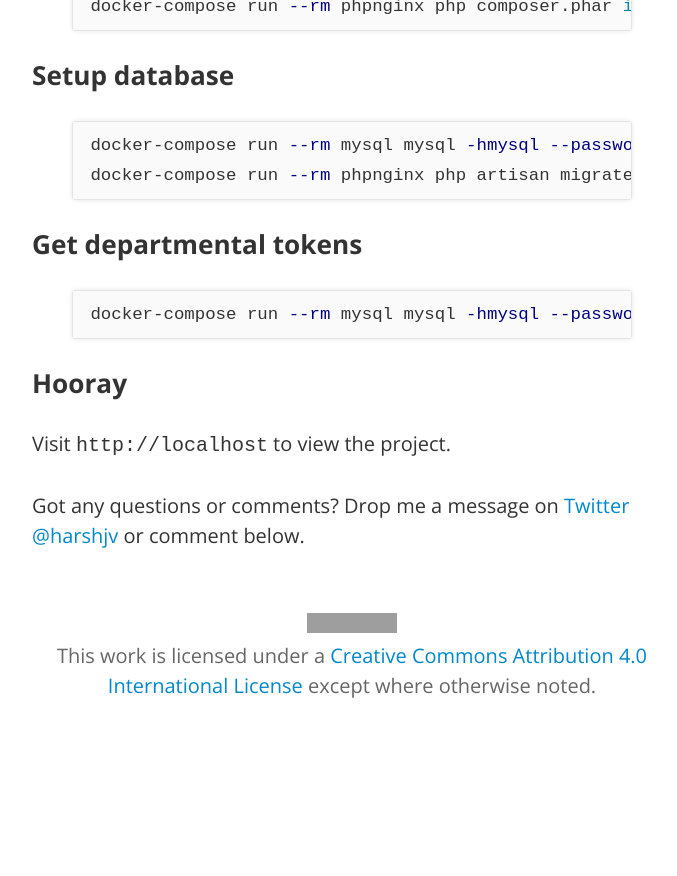
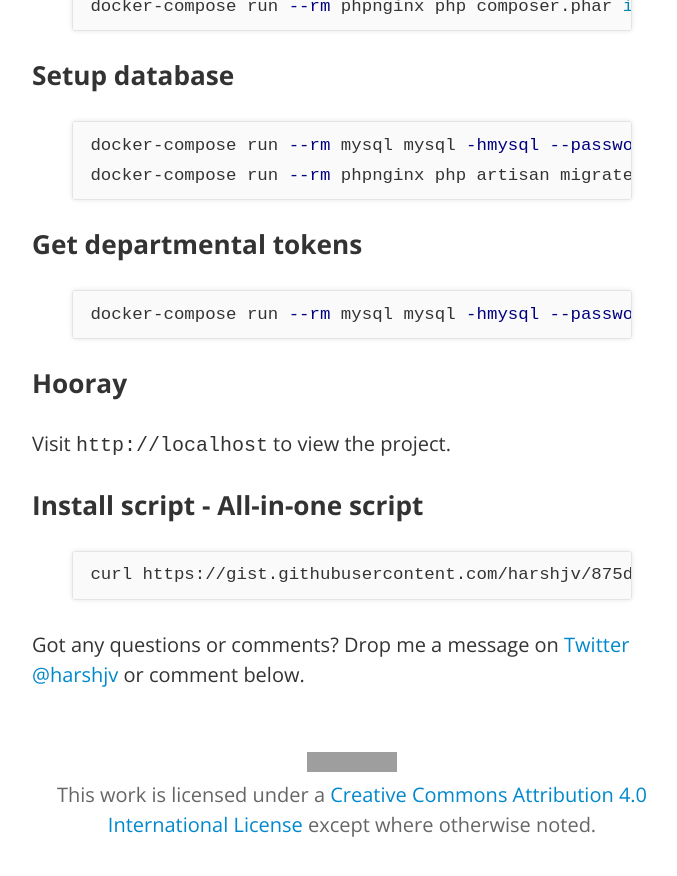
Before and after one commit to hbcbh1999/harshjv.github.io, a Jekyll site: the page built from _posts/2015-03-21-run-showcase-project-using-docker.md, in a window 1280 px wide and 900 px high, scrolled down 1150 px. Shown: the top 876 px of the window, without its empty margins (288-965 px from the left). Built offline with Jekyll 4.4.1, drawn with Linux system fonts in a browser that asks for light colours; Markdown is read by kramdown in place of the engine named in the settings; comment, search, counter and statistics services are not loaded; before the commit the page ends 1911 px from its top, so only the background shows below that; grey boxes are pictures that could not be loaded.

Commit message:
Update 2015-03-21-run-showcase-project-using-docker.md

```diff
--- a/_posts/2015-03-21-run-showcase-project-using-docker.md
+++ b/_posts/2015-03-21-run-showcase-project-using-docker.md
@@ -56,3 +56,10 @@ docker-compose run --rm mysql mysql -hmysql --password=root -e "use showcase; se
 ### Hooray
 
 Visit `http://localhost` to view the project.
+
+
+### Install script - All-in-one script
+
+{% highlight bash %}
+curl https://gist.githubusercontent.com/harshjv/875db02e8f8d3a09090f/raw/963e9e1204f75a170f480fb40743c97a0cb802e4/install.sh | bash
+{% endhighlight %}
```
